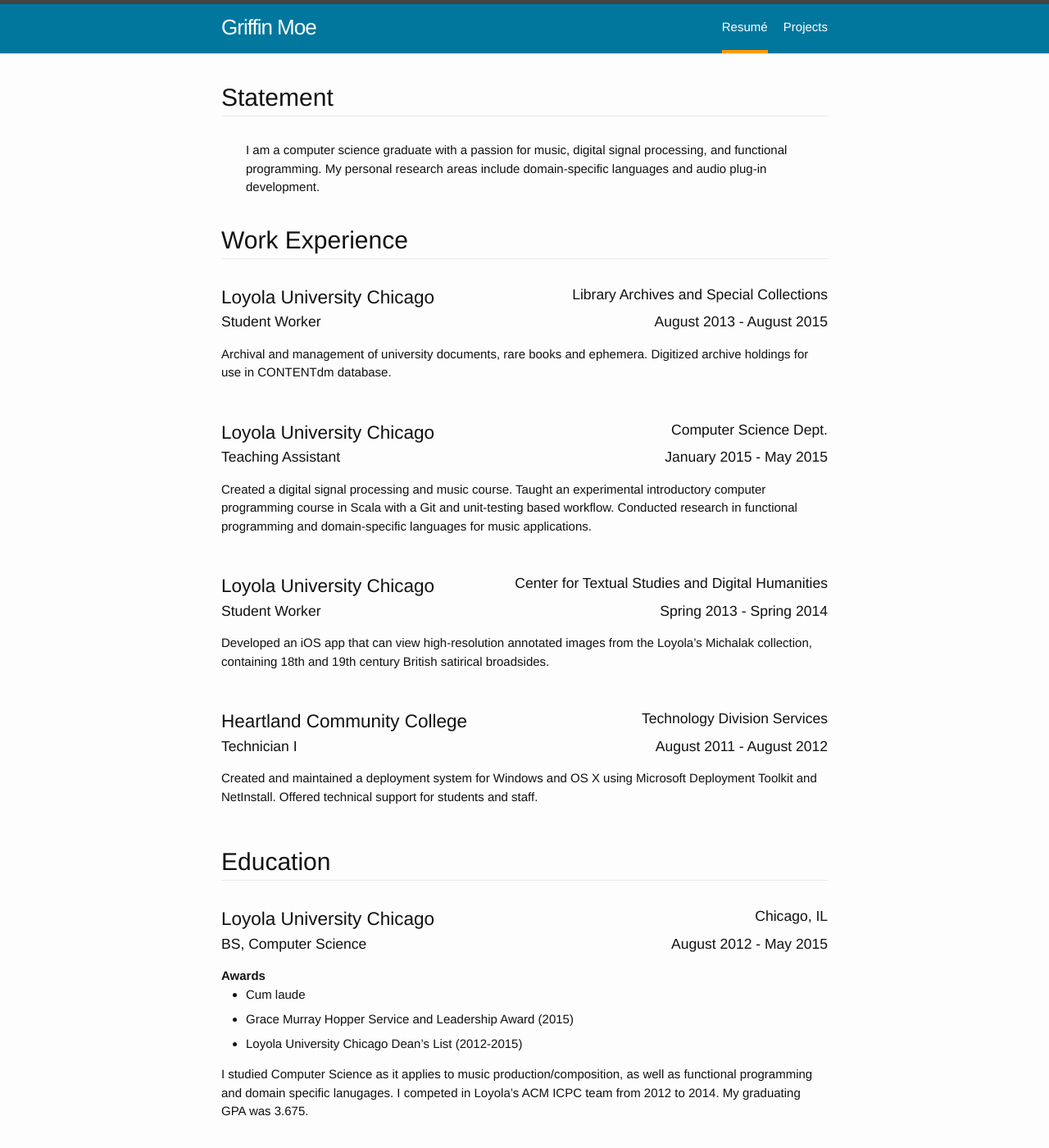
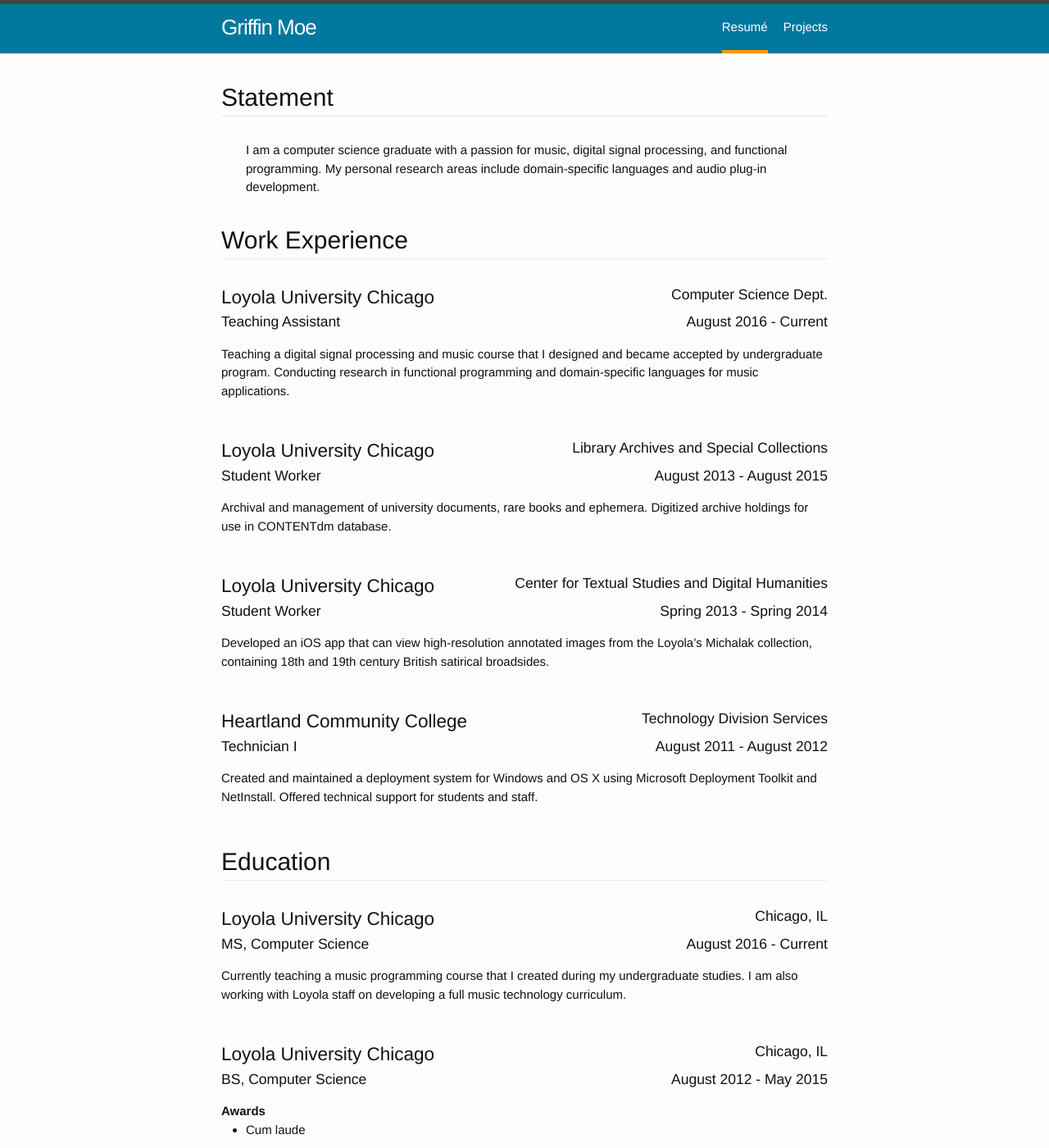
Before and after one commit to gmoe/gmoe.github.io, a Jekyll site: the page built from index.html, in a window 1280 px wide and 1400 px high. Shown: the whole window at 82% size. Built offline with Jekyll 4.4.1, drawn with Linux system fonts in a browser that asks for light colours; some of the changed text lies outside the part shown.

Commit message:
Updated resume to reflect graduate student status.

```diff
--- a/_config.yml
+++ b/_config.yml
@@ -4,7 +4,7 @@ email: me@griffinmoe.com
 description: >
   Custom-made with Jekyll, hosted on GitHub.
 baseurl: "" # the subpath of your site, e.g. /blog/
-url: "http://yourdomain.com" # the base hostname & protocol for your site
+url: "http://griffinmoe.com" # the base hostname & protocol for your site
 twitter_username: griffin_moe
 github_username:  gmoe
 
@@ -20,6 +20,15 @@ author:
     - edu1:
       school: Loyola University Chicago
       location: Chicago, IL
+      degree: MS, Computer Science
+      duration: August 2016 - Current
+      description: >
+        Currently teaching a music programming course that I created during my
+        undergraduate studies. I am also working with Loyola staff on developing a
+        full music technology curriculum.
+    - edu2:
+      school: Loyola University Chicago
+      location: Chicago, IL
       degree: BS, Computer Science
       duration: August 2012 - May 2015
       awards: [Cum laude, Grace Murray Hopper Service and Leadership Award (2015),
@@ -29,7 +38,7 @@ author:
         as well as functional programming and domain specific lanugages. I
         competed in Loyola’s ACM ICPC team from 2012 to 2014. My graduating GPA
         was 3.675.
-    - edu2:
+    - edu3:
       school: Heartland Community College
       location: Normal, IL
       degree: AS, Computer Science
@@ -42,22 +51,22 @@ author:
   workExperience:
     - work1:
       employer: Loyola University Chicago
+      location: Computer Science Dept.
+      title: Teaching Assistant
+      duration: August 2016 - Current
+      description: >
+        Teaching a digital signal processing and music course that I designed
+        and became accepted by undergraduate program. Conducting research in
+        functional programming and domain-specific languages for music
+        applications.
+    - work2:
+      employer: Loyola University Chicago
       location: Library Archives and Special Collections
       title: Student Worker
       duration: August 2013 - August 2015
       description: >
         Archival and management of university documents, rare books and
         ephemera. Digitized archive holdings for use in CONTENTdm database.
-    - work2:
-      employer: Loyola University Chicago
-      location: Computer Science Dept.
-      title: Teaching Assistant
-      duration: January 2015 - May 2015
-      description: >
-        Created a digital signal processing and music course. Taught an
-        experimental introductory computer programming course in Scala with a
-        Git and unit-testing based workflow. Conducted research in functional
-        programming and domain-specific languages for music applications.
     - work3:
       employer: Loyola University Chicago
       location: Center for Textual Studies and Digital Humanities
@@ -79,7 +88,7 @@ author:
   skills:
     - skill1:
       type: Languages
-      list: Java, C/C++, Scala, Python, Clojure, Haskell
+      list: Java, C/C++, Scala, Python, Javascript
     - skill2:
       type: Frameworks & APIs
       list: Virtual Studio Technology, Audio Units, JUCE, iPython
```
